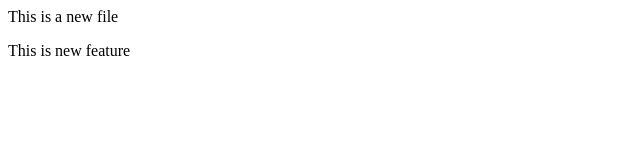
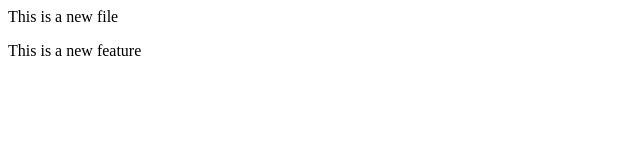
Before and after one commit to Sandhyaupadhyay16/localRepo, a plain HTML site: page index.html in a window 1280 px wide. Shown: the full height of the page, 0-640 px from the left. Drawn offline with Linux system fonts and the light colour scheme.

Commit message:
Modified feature1

```diff
--- a/index.html
+++ b/index.html
@@ -1,2 +1,2 @@
 <p>This is a new file</p>
-<p>This is new feature</p>
+<p>This is a new feature</p>
```
